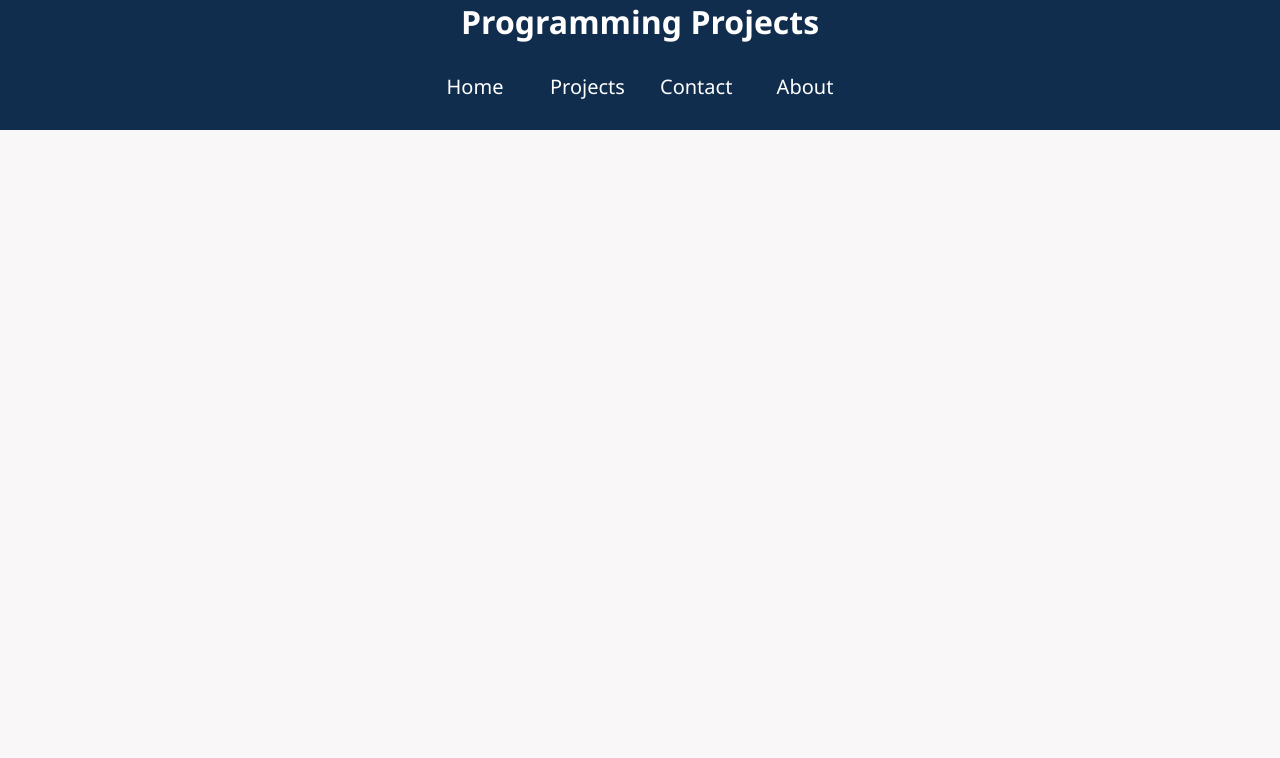
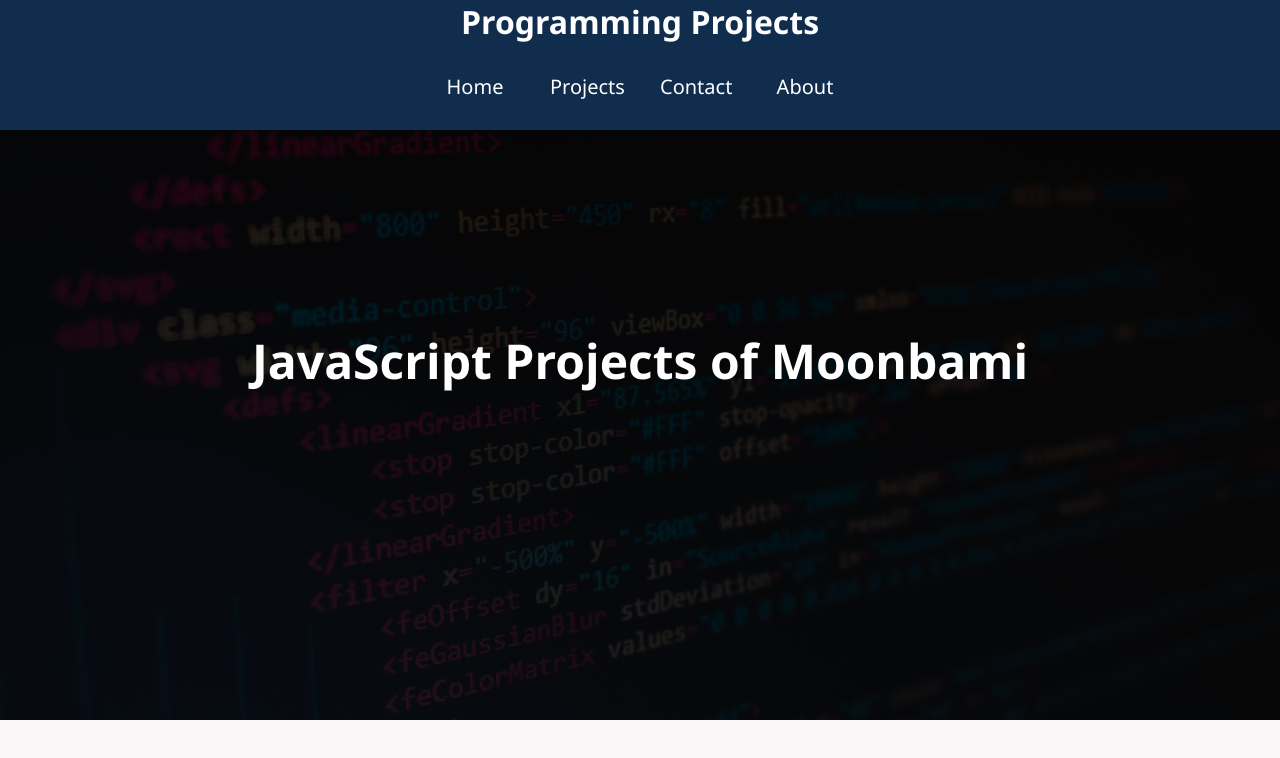
Before and after one commit to MoonbamiOfficial/program-projects, a React (Vite) app: page / in a window 1280 px wide. Shown: the top 758 px of the page. Built offline with nearby package versions, Linux system fonts and the light colour scheme.

Commit message:
feat: add new route; add new route for homepage

```diff
--- a/src/App.jsx
+++ b/src/App.jsx
@@ -1,9 +1,10 @@
 
 import { BrowserRouter as Router, Route, Switch } from 'react-router-dom';
 import Header from './Header';
+import Home from './Home';
 import Projects from './Projects';
-import Home from './Home';
 import './css/defaults.css';
+import AgeCalculatorApp from './projects/v1.0-age-calculator-app/AgeCalculatorApp';
 
 function App() {
   return (
@@ -12,11 +13,17 @@ function App() {
           <Header />
           <main>
             <Switch>
-              <Route exact path="/home">
+              <Route exact path="/">
+                <Home />
+              </Route>
+              <Route path="/home">
                 <Home />
               </Route>
               <Route path="/projects">
                 <Projects />
+              </Route>
+              <Route exact path="/age-calculator-app">
+                <AgeCalculatorApp />
               </Route>
             </Switch>
           </main>
--- a/src/Header.jsx
+++ b/src/Header.jsx
@@ -5,7 +5,7 @@ import './css/header.css'
 const Header = () => {
   return (
     <header>
-      <h1><Link to="/home">Programming Projects</Link></h1>
+      <h1><Link to="/">Programming Projects</Link></h1>
       <nav>
         <Link to="/home">Home</Link>
         <Link to="/projects">Projects</Link>
```
